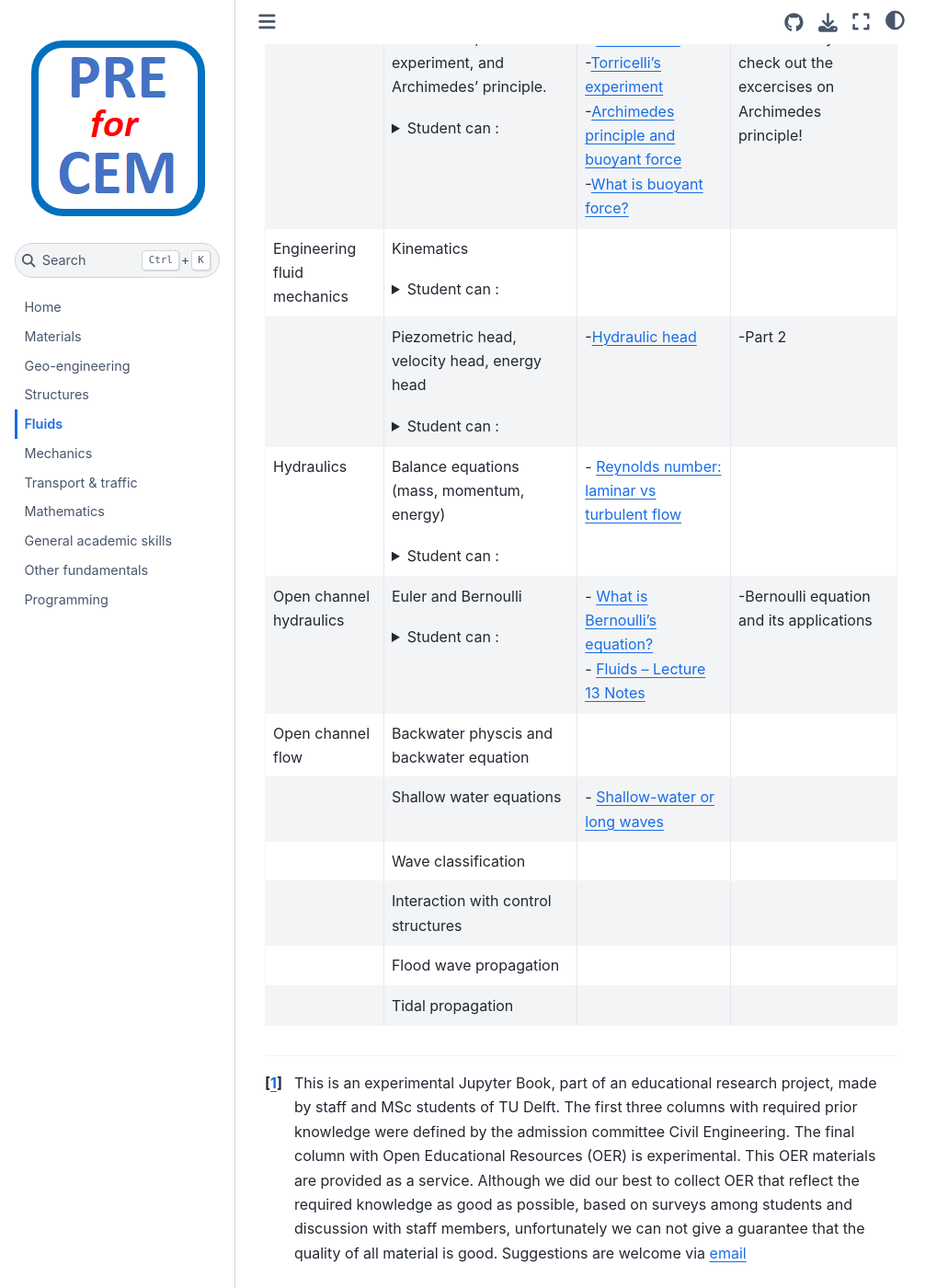
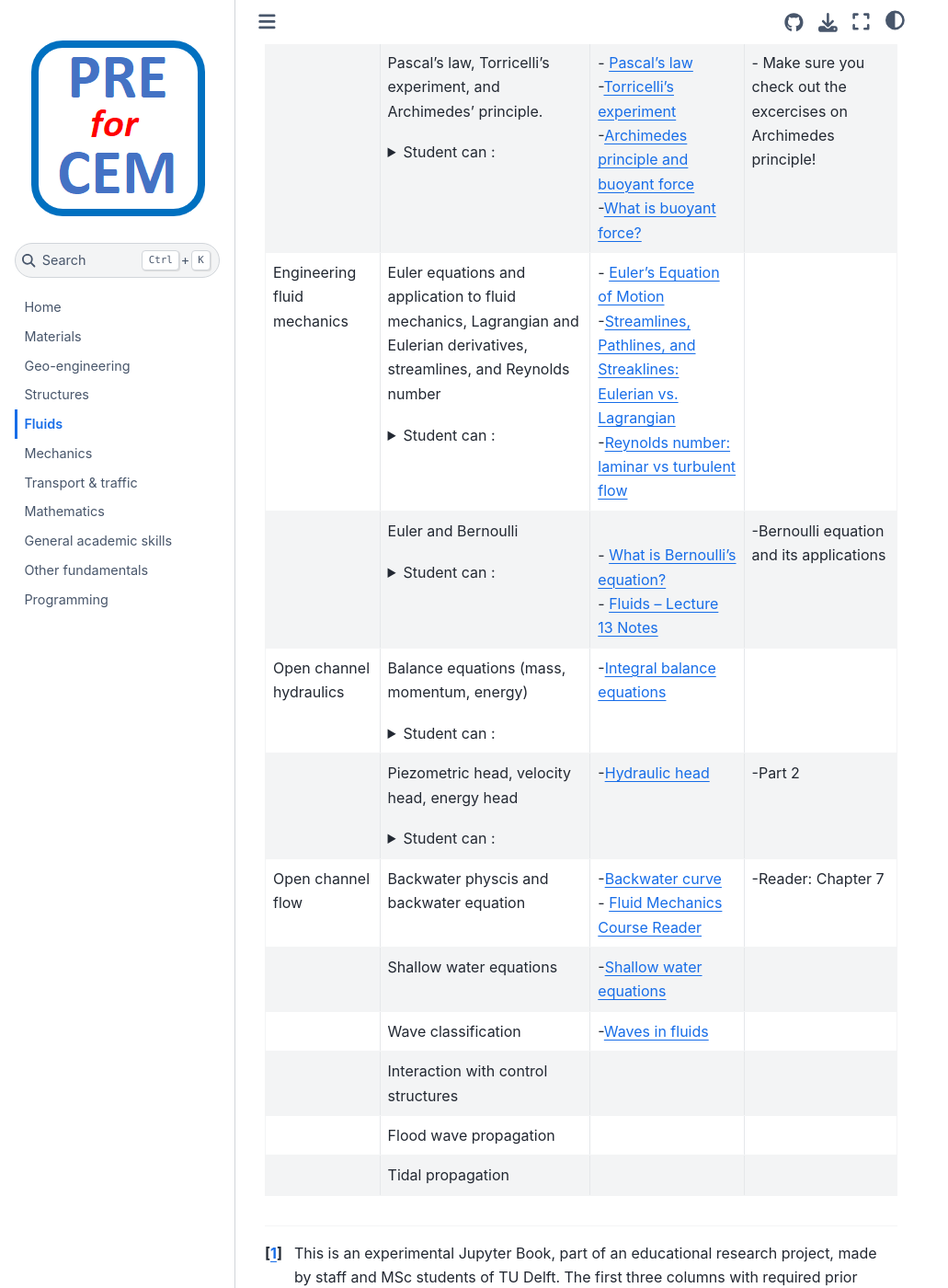
Before and after one commit to TUDelft-CITG/pre-for-cem, a Jupyter Book: the page built from book/contents/fluids.md, in a window 1280 px wide and 1400 px high, scrolled down 584 px. Shown: the whole window at 92% size, without its empty margins (0-1031 px from the left). Built offline with Jupyter Book 1.0.4 settings and Sphinx 7.4.7 and the Sphinx Book theme 1.1.4, drawn with Linux system fonts in a browser that asks for light colours.

Commit message:
update fluids

```diff
--- a/book/contents/fluids.md
+++ b/book/contents/fluids.md
@@ -7,13 +7,13 @@ The following topics on **fluids** are considered prerequisite knowledge for the
 | Fluid dynamics for engineers      | Fluid properties<details><summary>Student can :</summary> <br>- Indicate how water differs from other (liquid) substances and how the liquid properties influence the flow, using dimensionless key figures</details   | -[Bar-Meir, G. (2010). Basics of Fluid Mechanics. USA.](https://priodeep.weebly.com/uploads/6/5/4/9/65495087/[genick_bar%E2%80%93meir]_basics_of_fluid_mechanics_bookzz.org_.pdf)   | - Basics of Fluid Mechanics: Introduction chapters 1.1, 1.3, 1.4 and 1.5.
 | Mechanics of fluids                     | Hydrostatics: Pressure forces, vertical force, and pressure forces on inclined surfaces. <details><summary>Student can :</summary> <br>- Plan an engineering strategy for analysing geotechnical problems involving slope stability.</details                                                                                                            |- [Fluids – Lecture 2 Notes](https://ocw.mit.edu/courses/16-01-unified-engineering-i-ii-iii-iv-fall-2005-spring-2006/resources/f02_fall/)<br>-[Hydrostatic (fluid) pressure](https://www.youtube.com/watch?v=3MvRpp7WnK0)<br>- [Excercise 1](https://www.youtube.com/watch?v=Z5sUK5yhnUU)<br>- [Excercise 2](https://www.youtube.com/watch?v=iLUyhccW-Xs)<br>- [Excercise 3](https://www.youtube.com/watch?v=taEJ3vPEwMk)                                 |-Lecture notes: hydrostatic equation <br>- Make sure you check out the excercises.
 |                     | Pascal's law, Torricelli's experiment, and Archimedes’ principle.<details><summary>Student can :</summary> <br>- Plan an engineering strategy for analysing geotechnical problems involving slope stability.</details                                                                                                            |- [Pascal's law](https://www.grc.nasa.gov/www/k-12/WindTunnel/Activities/Pascals_principle.html#:~:text=Pascal's%20law%20states%20that%20when,other%20point%20in%20the%20container.)<br>-[Torricelli's experiment](http://chemed.chem.purdue.edu/genchem/history/torricelli.html)<br>-[Archimedes principle and buoyant force](https://www.khanacademy.org/science/physics/fluids/buoyant-force-and-archimedes-principle/v/fluids-part-5)<br>-[What is buoyant force?](https://www.khanacademy.org/science/physics/fluids/buoyant-force-and-archimedes-principle/a/buoyant-force-and-archimedes-principle-article)                                 |- Make sure you check out the excercises on Archimedes principle!
-| Engineering fluid mechanics                    | Kinematics<details><summary>Student can :</summary> <br>- Plan an engineering strategy for analysing geotechnical problems involving slope stability.</details                                                                                                            |                                 |
+| Engineering fluid mechanics                    | Euler equations and application to fluid mechanics, Lagrangian and Eulerian derivatives, streamlines, and Reynolds number  <details><summary>Student can :</summary> <br>- Plan an engineering strategy for analysing geotechnical problems involving slope stability.</details                                                                                                            |- [Euler's Equation of Motion](https://www.youtube.com/watch?v=6YjGzIhoq2k&t=63s)<br>-[Streamlines, Pathlines, and Streaklines: Eulerian vs. Lagrangian](https://www.youtube.com/watch?v=AGve4RZ4zjw)<br>-[Reynolds number: laminar vs turbulent flow](https://www.youtube.com/watch?v=NenlNon6ODw)                                 |
+|                    | Euler and Bernoulli<details><summary>Student can :</summary> <br>- Plan an engineering strategy for analysing geotechnical problems involving slope stability.</details                                                                                                            |<br>- [What is Bernoulli's equation?](https://www.khanacademy.org/science/physics/fluids/fluid-dynamics/a/what-is-bernoullis-equation)<br>- [Fluids – Lecture 13 Notes](https://ocw.mit.edu/courses/16-01-unified-engineering-i-ii-iii-iv-fall-2005-spring-2006/resources/f13_fall/)                               |-Bernoulli equation and its applications
+| Open channel hydraulics                    | Balance equations (mass, momentum, energy)<details><summary>Student can :</summary> <br>- Plan an engineering strategy for analysing geotechnical problems involving slope stability.</details                                                                                                            |-[Integral balance equations](https://research.engineering.nyu.edu/~rlevicky/Files/Other/Handout5_6333.pdf)<br>                                 |
 |                    | Piezometric head, velocity head, energy head<details><summary>Student can :</summary> <br>- Plan an engineering strategy for analysing geotechnical problems involving slope stability.</details                                                                                                           |-[Hydraulic head](https://www.youtube.com/watch?v=zXhqDc8Vves)                                 |-Part 2
-| Hydraulics                    | Balance equations (mass, momentum, energy)<details><summary>Student can :</summary> <br>- Plan an engineering strategy for analysing geotechnical problems involving slope stability.</details                                                                                                            |- [Reynolds number: laminar vs turbulent flow](https://www.youtube.com/watch?v=NenlNon6ODw)<br>                                 |
-| Open channel hydraulics                   | Euler and Bernoulli<details><summary>Student can :</summary> <br>- Plan an engineering strategy for analysing geotechnical problems involving slope stability.</details                                                                                                            |- [What is Bernoulli's equation?](https://www.khanacademy.org/science/physics/fluids/fluid-dynamics/a/what-is-bernoullis-equation)<br>- [Fluids – Lecture 13 Notes](https://ocw.mit.edu/courses/16-01-unified-engineering-i-ii-iii-iv-fall-2005-spring-2006/resources/f13_fall/)                               |-Bernoulli equation and its applications
-| Open channel flow                   | Backwater physcis and backwater equation                                                                                                           |                                 |
-|                    | Shallow water equations                                                                                                           |- [Shallow-water or long waves](https://ocw.mit.edu/courses/12-802-wave-motions-in-the-ocean-and-atmosphere-spring-2004/resources/sw/)<br>                                 |
-|                    | Wave classification                                                                                                           |                                 |
+| Open channel flow                   | Backwater physcis and backwater equation                                                                                                           |-[Backwater curve](https://www.youtube.com/watch?v=nqxfQCcfnR0)<br>- [Fluid Mechanics Course Reader](https://www.khanacademy.org/science/physics/fluids/fluid-dynamics/a/what-is-bernoullis-equation)                                 |-Reader: Chapter 7
+|                    | Shallow water equations                                                                                                           |-[Shallow water equations](https://users.oden.utexas.edu/~arbogast/cam397/dawson_v2.pdf)                                 |
+|                    | Wave classification                                                                                                           |-[Waves in fluids](https://web.mit.edu/hml/ncfmf/14WF.pdf)                                 |
 |                    | Interaction with control structures                                                                                                           |                                 |
 |                    | Flood wave propagation                                                                                                           |                                 |
 |                    | Tidal propagation                                                                                                          |                                 |
```
